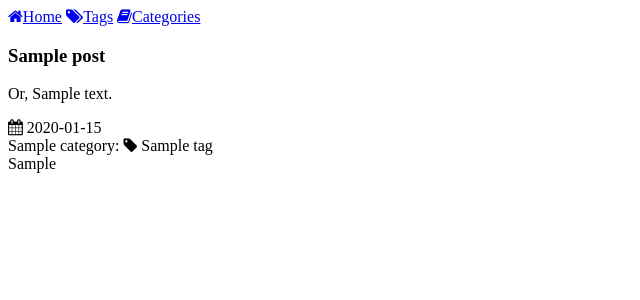
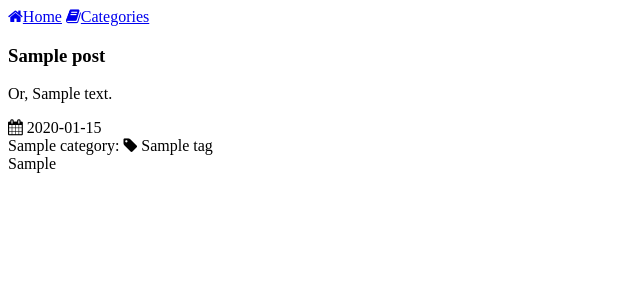
Before and after one commit to alanhdu/blog, a Flask app: template blog/templates/post.html in a window 1280 px wide. Shown: the top 300 px of the page, without its empty margins (0-640 px from the left). Run offline with Flask 2, Linux system fonts and the light colour scheme; the template is opened without the code that fills it: most values are stand-ins (such as "Sample title", 1, 10 or a date in 2020); parts of the project's set-up code (start-up, migrations or seed data) failed here and were passed over; some libraries are stand-ins or nearby versions.

Commit message:
Remove reference to tags page
Will implement later (maybe never?) Honestly, I don't have enough posts
to really make supporting tags worthwhile right now.

```diff
--- a/blog/templates/base.html
+++ b/blog/templates/base.html
@@ -11,7 +11,6 @@
             <h1 id="site-title"> {{ config["BLOG"]["site_title"] }} </h1>
             <nav class="group">
                 <a href="{{ url_for("index") }}"><i class="fa fa-home"></i>Home</a>
-                <a href="/tag/"><i class="fa fa-tags"></i>Tags</a>
                 <a href="{{ url_for("categories") }}"><i class="fa fa-book"></i>Categories</a>
             </nav>
         </header>
```
